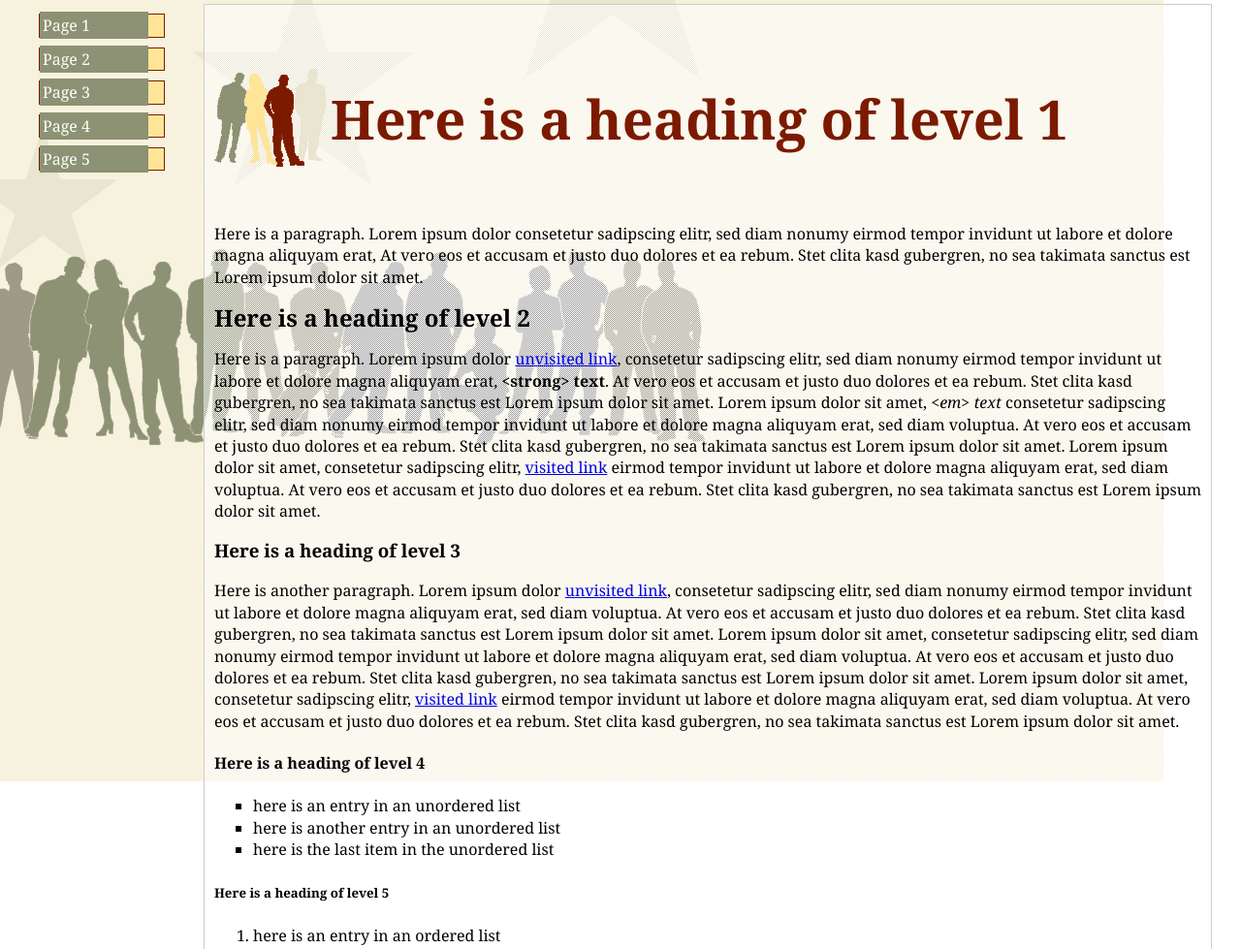
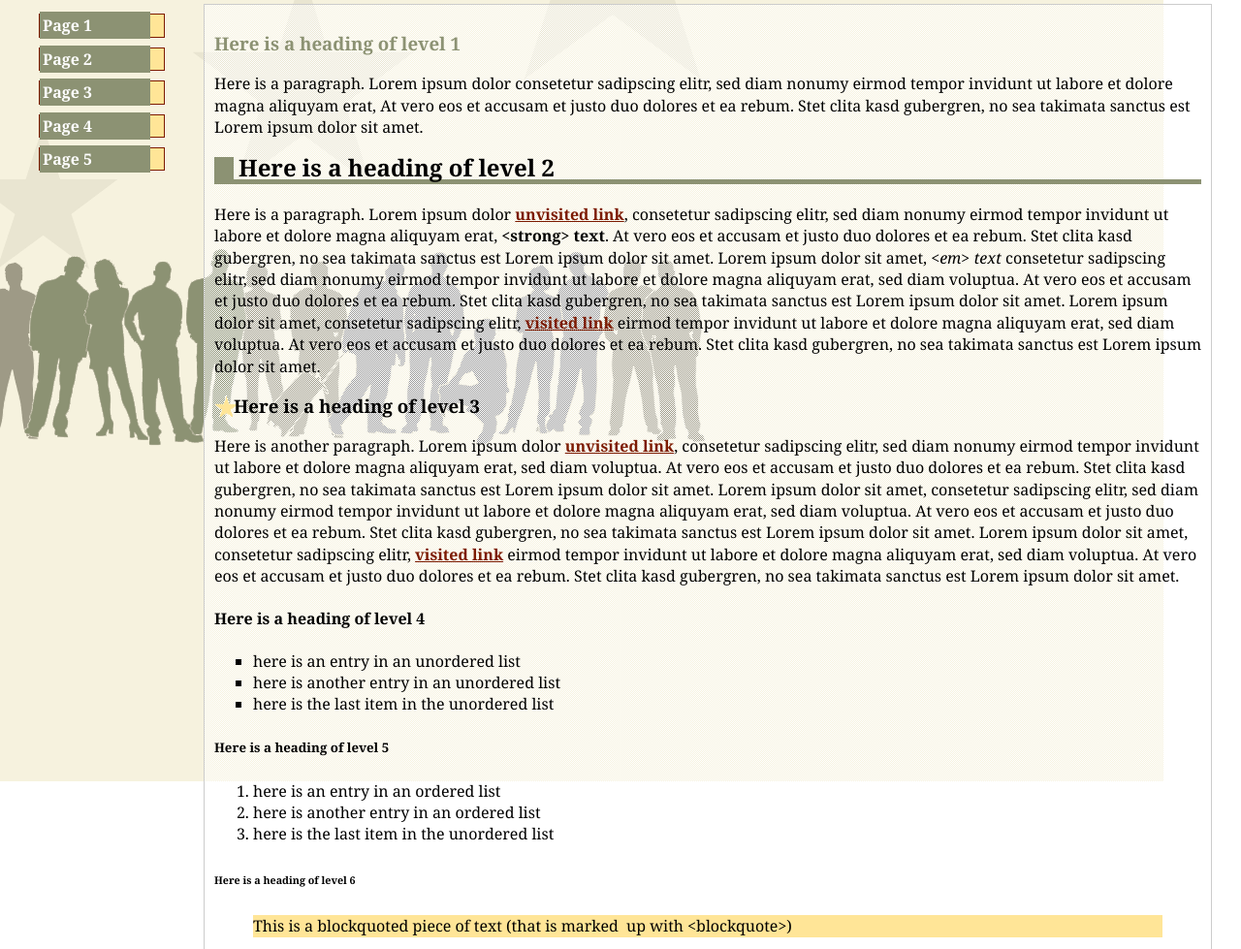
Before and after one commit to sfitzsimmons/sfitzsimmons.github.io, a plain HTML site: page week03/index.html in a window 1280 px wide. Shown: the part 173-1152 px from the top of the page at 97% size. Drawn offline with Linux system fonts and the light colour scheme.

Commit message:
Revisions

```diff
--- a/week03/styles.css
+++ b/week03/styles.css
@@ -9,7 +9,7 @@ body {
   background-color : F7F3DE;
 }
 
-h1 {
+header h1 {
   font-size : 350%;
   color : #7C1A00;
   padding : 40px;
@@ -72,23 +72,23 @@ footer li {
   padding : 10px;
 }
 
-global h1 {
+h1 {
   color : #8C9273;
 }
 
-global h2 {
+h2 {
   border-left : 20px solid #8C9273;
   border-bottom : 5px solid #8C9273;
   padding-left : 5px;
 }
 
-global h3 {
+h3 {
   background-image : url("header-star-1.gif");
   background-repeat : no-repeat;
   padding-left : 20px;
 }
 
-global blockquote {
+blockquote {
   background-color : #FFE597;
 }
 
@@ -96,11 +96,11 @@ ul {
   list-style-type : square;
 }
 
-global a {
+a {
   color : #7C1A00;
   font-weight : bold;
 }
 
-global a:hover {
+a:hover {
   background-color : #FFE597;
 }
```
